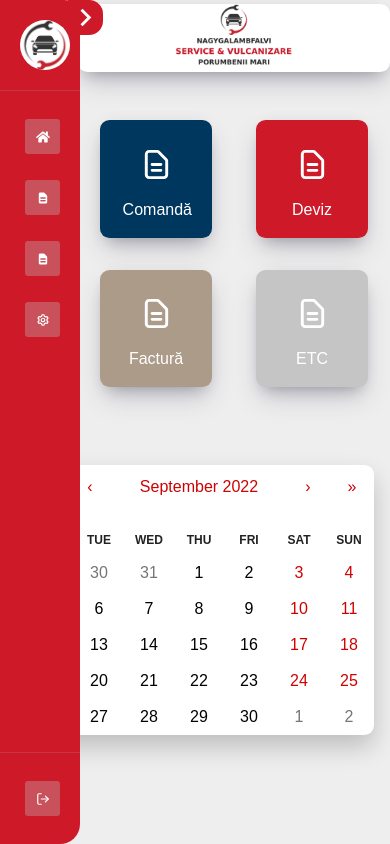
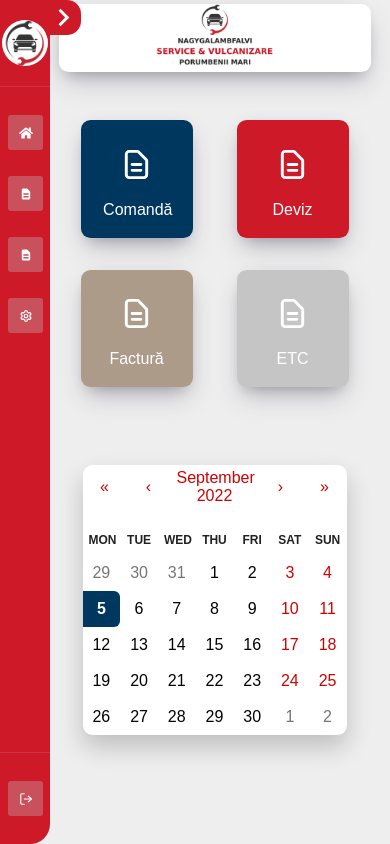
Before and after one commit to Izabella99/Izabella99.github.io, a React (Create React App) app: page /#/home in a window 390 px wide. Built offline with nearby package versions, Linux system fonts and the light colour scheme.

Commit message:
style corrections

```diff
--- a/src/assets/Home.css
+++ b/src/assets/Home.css
@@ -14,7 +14,13 @@
 @media screen and (max-width: 600px) {
 .dashboard-middle{
     width: 80%;
-    margin-left: 20%;
+    margin-left: 15%;
     margin-top: 4px !important;
 }
+.dashboard-right{
+  width: 80%;
+  margin-left: 15%;
+  padding: 0 1.5rem;
 }
+
+}
--- a/src/assets/InvoiceStyle.css
+++ b/src/assets/InvoiceStyle.css
@@ -34,6 +34,7 @@
 
 .car-data .form-label{
     font-weight: 700;
+    margin-bottom: 0 !important ;
 }
 
 .nr-date span, .nr-date input{
@@ -132,7 +133,7 @@
         width:100%;
     }
     .pageToPrint{
-        width: 80%;
+        width: 88%;
         margin-left: auto;
     }
     .col {
--- a/src/assets/Sidebar.css
+++ b/src/assets/Sidebar.css
@@ -25,9 +25,12 @@
     min-width: 100%;
   }
   #header .pro-sidebar.collapsed {
-    width: 80px;
-    min-width: 80px;
+    width: 50px;
+    min-width: 50px;
   }
+
+  #header .pro-sidebar.collapsed .pro-menu .pro-menu-item > .pro-inner-item {
+    padding: 8px 35px 8px 3px;}
 
   #header .logo img{
 
@@ -38,14 +41,13 @@
   }
 
   #header .closemenu.collapsed{
-    left:68px;
+    left:46px;
     width: max-content;
   }
 
   #header .pro-sidebar-inner {
     background-color: #CD1928;
     border-bottom-right-radius:20px;
-    border-top-right-radius:16px;
   }
   #header .pro-sidebar-inner .pro-sidebar-layout {
     overflow-y: hidden;
@@ -76,7 +78,7 @@
   }
 
   #header .logo {
-    padding: 20px;
+    padding: 20px 0;
   }
 
   @media only screen and (max-width: 720px) {
@@ -85,6 +87,7 @@
     }
   }
 
+
   @media print {
     #header {
       display: none;
--- a/src/components/SidebarMenu.jsx
+++ b/src/components/SidebarMenu.jsx
@@ -41,7 +41,7 @@
 
   return (
     <>
-      <div id="header" className="header" collapsed={menuCollapse}>
+      <div id="header" className="header">
       {menuCollapse ? (
         <div className="closemenu collapsed"onClick={menuIconClick}><MdKeyboardArrowRight/></div>
         ):(
@@ -56,7 +56,7 @@
           <div className="logo">
               {/* small and big change using menucollapse state */}
               {menuCollapse ?
-              (<img src={logo} style={{maxWidth: '50px'}} alt="logo"/>)
+              (<img src={logo} style={{maxWidth: '46px'}} alt="logo"/>)
               :
               (<img src={logo} style={{maxWidth: '100px'}} alt="logo"/>)
               }
```
